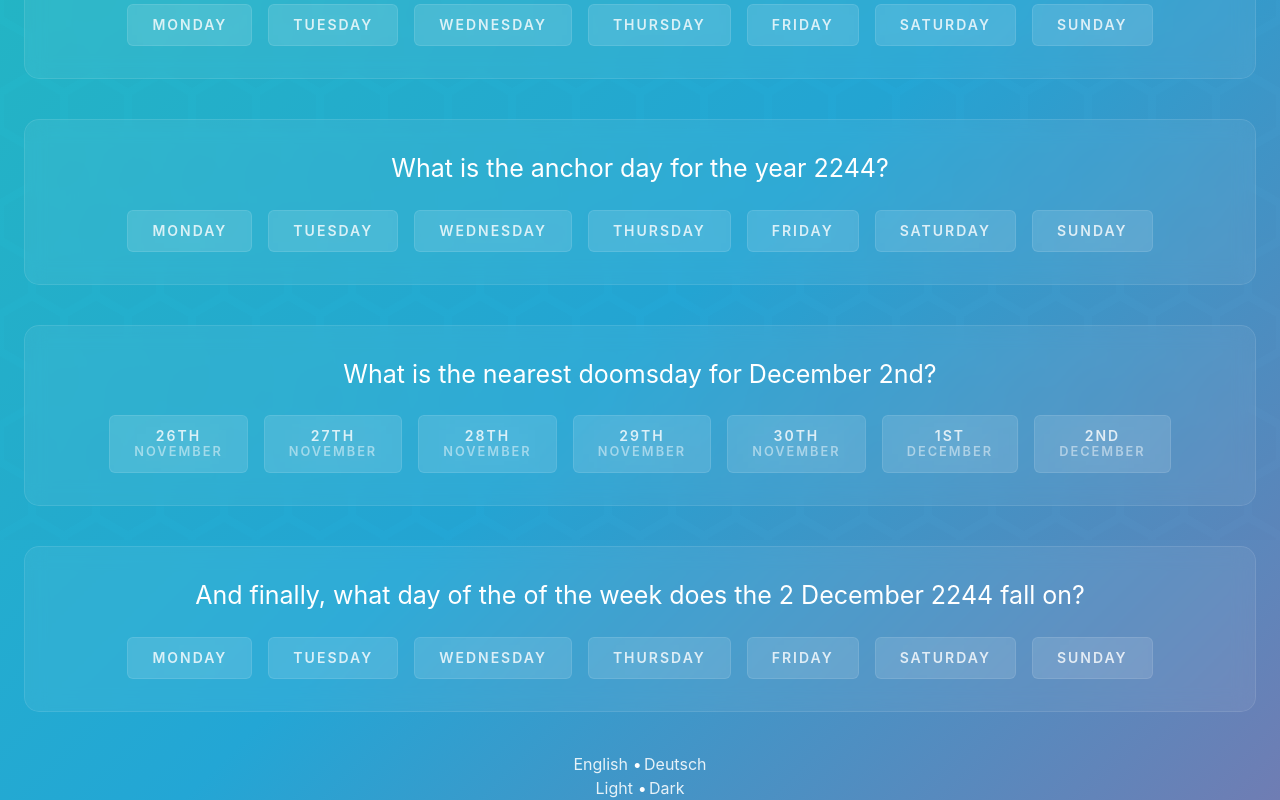
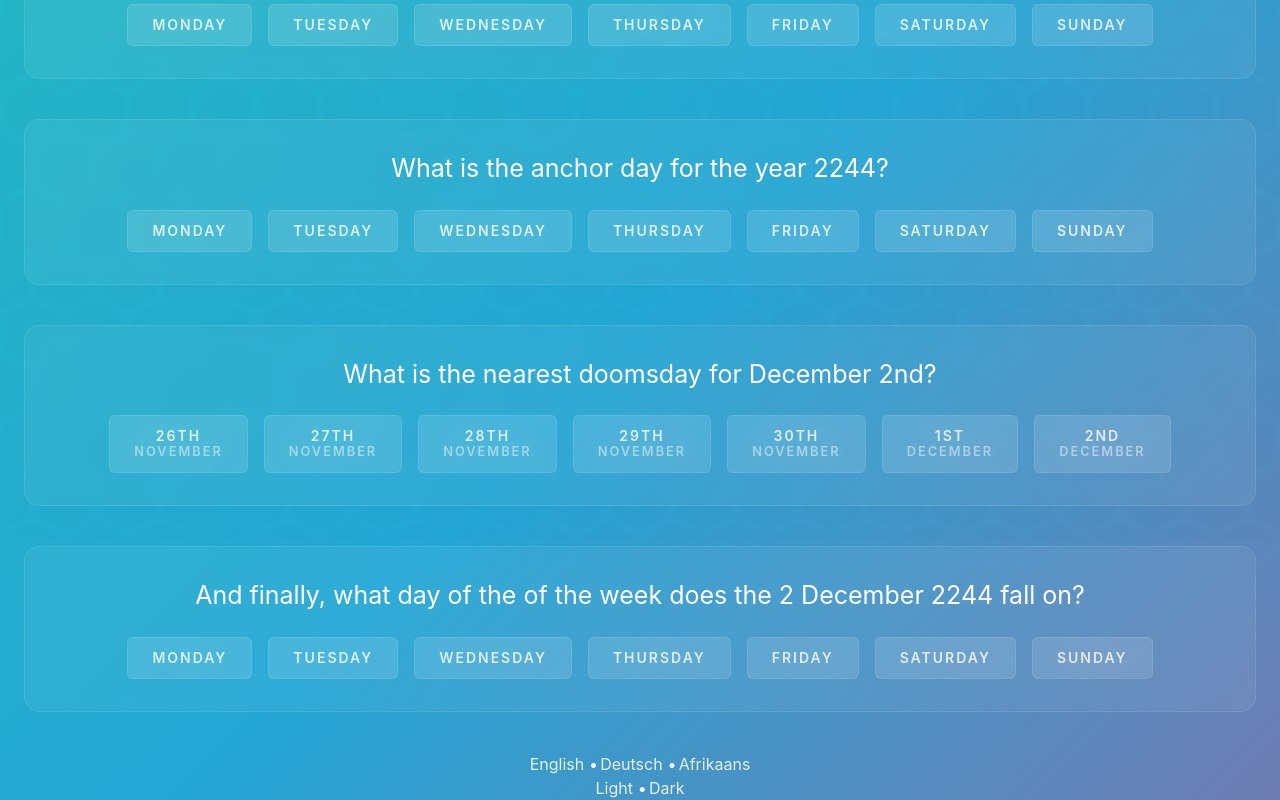
Before and after one commit to Eldarni/doomsday, a React (Vite) app: page / in a window 1280 px wide. Shown: the part 260-1060 px from the top of the page. Built offline with nearby package versions, Linux system fonts and the light colour scheme.

Commit message:
add translation for afrikaans

```diff
--- a/src/languages.ts
+++ b/src/languages.ts
@@ -2,32 +2,36 @@
 //import the translations
 import enTranslations from './languages/en-GB.json' //with { type: "json" };
 import deTranslations from './languages/de-DE.json' //with { type: "json" };
+import afTranslations from './languages/af.json' //with { type: "json" };
 
 //get the format function from data-fns
 import { format } from 'date-fns/esm'
 
 //import the locales for dates
-import { enGB, de } from 'date-fns/esm/locale'
+import { enGB, de, af } from 'date-fns/esm/locale'
 
 //get the chosen locale
 const locale = window.localStorage.getItem('locale') || 'en-GB'
 
 //define a list of all the available languages - for the language selection
 const availableLanguages = [
-    { 'label': 'English', 'locale': 'en-GB' },
-    { 'label': 'Deutsch', 'locale': 'de-DE' },
+    { 'label': 'English',   'locale': 'en-GB' },
+    { 'label': 'Deutsch',   'locale': 'de-DE' },
+    { 'label': 'Afrikaans', 'locale': 'af'    },
 ]
 
 //build up a list of all the available translations, so that we can pull the selected translation for export
 const availableTranslations: { [key: string] : { [key: string]: string } } = {
     'en-GB' : enTranslations,
     'de-DE' : deTranslations,
+    'af'    : afTranslations,
 }
 
 //build up a list of all the available date locales, so that we can pull the selected locale for export
 const availableDateLocales: { [key: string] : Locale } = {
     'en-GB' : enGB,
     'de-DE' : de,
+    'af'    : af,
 }
 
 //
--- /dev/null
+++ b/src/languages/af.json
@@ -0,0 +1,8 @@
+{
+    "What day does {0} land on?": "Op watter dag land {0}?",
+    "What is the anchor day for the {0} century?": "Wat is die ankerdag vir die {0} eeu?",
+    "The correct answer is {0}.": "Die korrekte antwoord is {0}.",
+    "What is the anchor day for the year {0}?": "Wat is die ankerdag vir die jaar {0}?",
+    "What is the nearest doomsday for {0}?": "Wat is die naaste oordeelsdag vir {0}?",
+    "And finally, what day of the of the week does the {0} fall on?": "En laastens, op watter dag van die week val {0}?"
+}
```
